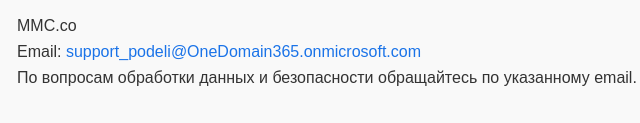
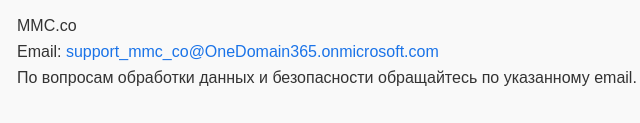
Before and after one commit to msgcg/whatsapp-scheduler, a plain HTML site: page whatsapp-shed-policy/index.html in a window 1280 px wide. Shown: the part 1969-2092 px from the top of the page, 223-863 px from the left. Drawn offline with Linux system fonts and the light colour scheme.

Commit message:
Update index.html

```diff
--- a/whatsapp-shed-policy/index.html
+++ b/whatsapp-shed-policy/index.html
@@ -126,7 +126,7 @@
 
 <h2>9. Контакты</h2>
 <p>MMC.co<br/>
-Email: <a href="mailto:support_podeli@OneDomain365.onmicrosoft.com">support_podeli@OneDomain365.onmicrosoft.com</a><br/>
+Email: <a href="mailto:support_mmc_co@OneDomain365.onmicrosoft.com">support_mmc_co@OneDomain365.onmicrosoft.com</a><br/>
 По вопросам обработки данных и безопасности обращайтесь по указанному email.</p>
 
 </body>
```
